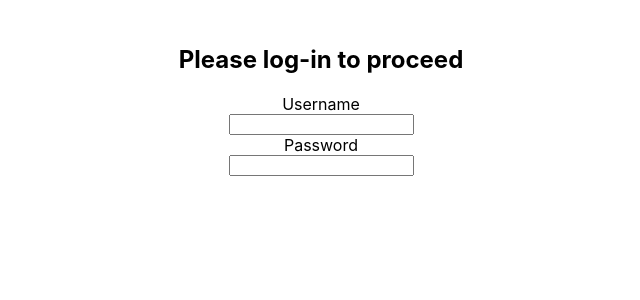
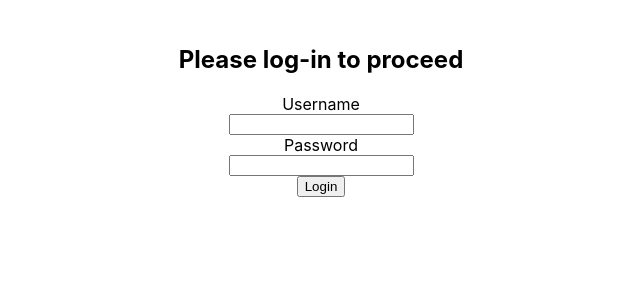
Before and after one commit to lopezatn/to-do-app, a React (Create React App) app: page / in a window 1280 px wide. Shown: the top 300 px of the page, without its empty margins (319-959 px from the left). Built offline with nearby package versions, Linux system fonts and the light colour scheme.

Commit message:
button component added

```diff
--- a/src/Example/Button/Button.tsx
+++ b/src/Example/Button/Button.tsx
@@ -0,0 +1,18 @@
+interface ButtonProps {
+  buttonValue: string;
+  onClick: () => void;
+}
+
+const Button = ({ buttonValue, onClick }: ButtonProps) => {
+  const handleClick = (event: any) => {
+    onClick();
+  };
+
+  return (
+    <>
+      <input type="button" value={buttonValue} onClick={handleClick} />
+    </>
+  );
+};
+
+export default Button;
--- a/src/Login/Login.tsx
+++ b/src/Login/Login.tsx
@@ -1,6 +1,10 @@
 import { useState } from "react";
 import InputField from "../InputField/InputField";
 import "./login.css";
+import Button from "../Example/Button/Button";
+
+const USERNAME = "user";
+const PASSWORD = "password";
 
 const Login = () => {
   const [username, setUsername] = useState("");
@@ -16,12 +20,21 @@ const Login = () => {
     setPassword(userInput);
   };
 
+  const handleClick = () => {
+    if (username === USERNAME && password === PASSWORD) {
+      alert("Hi there");
+    } else {
+      alert("Oh no :(");
+    }
+  };
+
   return (
     <>
       <div className="login-container">
         <h2>Please log-in to proceed</h2>
         <InputField label="Username" id="username" onChange={handleUsername} />
         <InputField label="Password" id="userpass" onChange={handlePassword} />
+        <Button buttonValue="Login" onClick={handleClick} />
       </div>
     </>
   );
```
